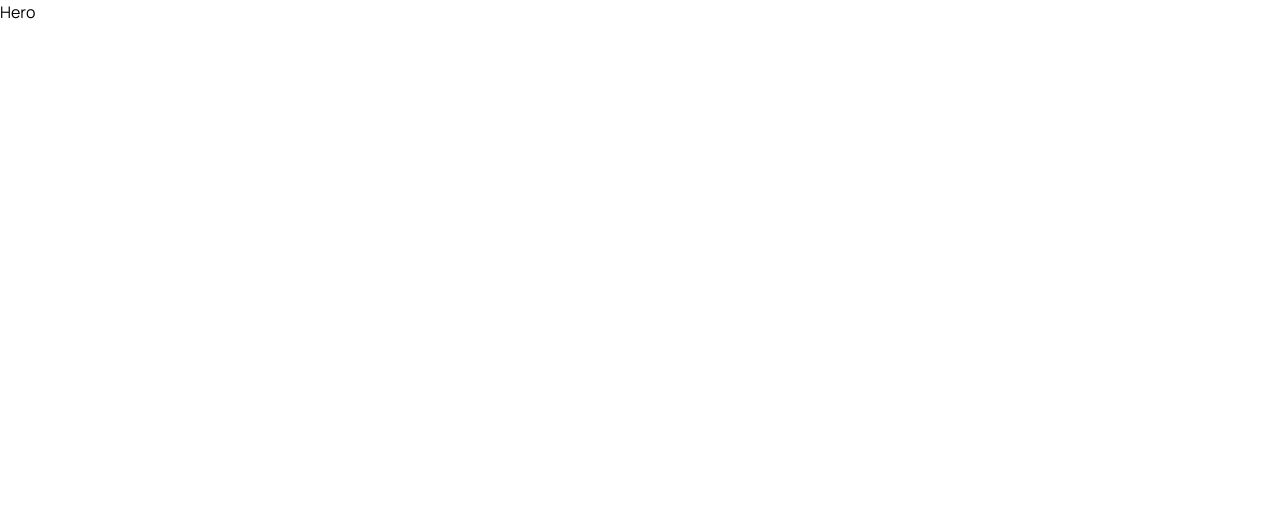
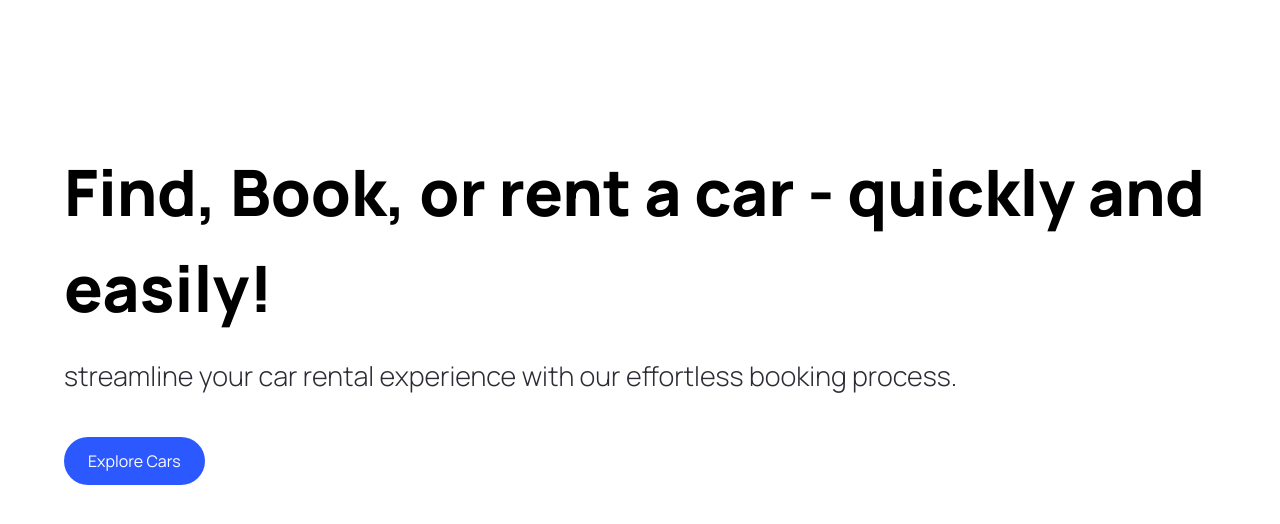
Before and after one commit to Desko95/car_showcase, a Next.js app: page / in a window 1280 px wide. Shown: the top 524 px of the page. Built offline with nearby package versions, Linux system fonts and the light colour scheme.

Commit message:
custombutton+hero+index types and comp

```diff
--- /dev/null
+++ b/components/CustomButton.tsx
@@ -0,0 +1,21 @@
+"use client"
+import { CustomButtonProps } from "@/types";
+import Image from "next/image";
+
+
+const CustomButton = ({ title, containerStyles, handleClick }: CustomButtonProps) => {
+  return (
+    <button
+      disabled={false}
+      type={"button"}
+      className={`custom-btn ${containerStyles}`}
+      onClick={handleClick}
+    >
+      <span className={`flex-1`}>
+        {title}
+      </span>
+    </button>
+  )
+}
+
+export default CustomButton
--- a/components/Hero.tsx
+++ b/components/Hero.tsx
@@ -1,8 +1,33 @@
+"use client";
+
 import Image from "next/image"
+import CustomButton from "./CustomButton";
 
 const Hero = () => {
+    const handleScroll = () => {
+
+    }
+
   return (
-    <div>Hero</div>
+    <div className="hero">
+        <div className="flex-1 pt-36 padding-x">
+
+            <h1 className="hero__title">
+                Find, Book, or rent a car - quickly and easily!
+            </h1>
+
+            <p className="hero__subtitle">
+                streamline your car rental experience with our effortless booking process.
+            </p>
+
+            <CustomButton
+              title="Explore Cars"
+              containerStyles="bg-primary-blue text-white rounded-full mt-10"
+              handleClick={handleScroll}
+             />
+
+        </div>
+    </div>
   )
 }
 
--- a/components/index.ts
+++ b/components/index.ts
@@ -1,5 +1,8 @@
 import Hero from "./Hero";
+import CustomButton from "./CustomButton";
+
 
 export {
-    Hero
+    Hero,
+    CustomButton,
 }
--- /dev/null
+++ b/types/index.ts
@@ -0,0 +1,8 @@
+import { MouseEventHandler } from "react";
+
+export interface CustomButtonProps {
+    title: string;
+    containerStyles?: string;
+    handleClick?:
+    MouseEventHandler<HTMLButtonElement>;
+}
```
